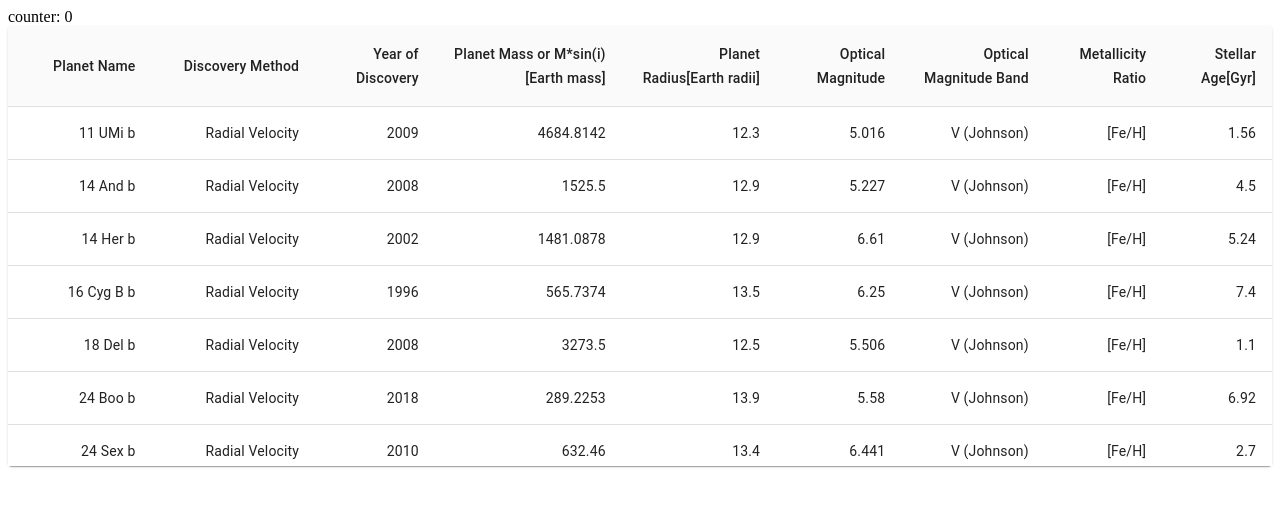
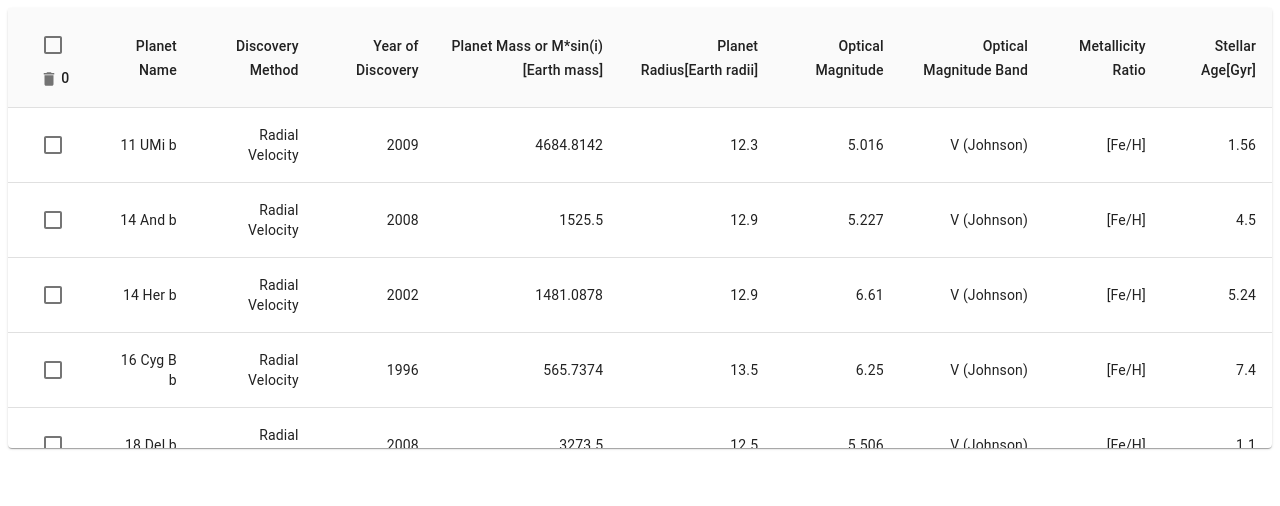
Before and after one commit to DzmitryCavi/data-grid, a React (Create React App) app: page / in a window 1280 px wide. Shown: the top 506 px of the page. Built offline with nearby package versions, Linux system fonts and the light colour scheme.

Commit message:
feat: delete rows func

```diff
--- a/package.json
+++ b/package.json
@@ -36,6 +36,7 @@
   },
   "devDependencies": {
     "@material-ui/core": "^4.9.5",
+    "@material-ui/icons": "^4.9.1",
     "react-window": "^1.8.5"
   }
 }
--- a/src/App.js
+++ b/src/App.js
@@ -13,7 +13,7 @@ import rootReducer from './store/reducers';
 function App() {
   return (
     <Provider store={store}>
-       <ToolsContainer />
+       {/* <ToolsContainer /> */}
        <DataTableContainer />
     </Provider>
   );
--- a/src/components/table/table.jsx
+++ b/src/components/table/table.jsx
@@ -8,6 +8,9 @@ import TableHead from '@material-ui/core/TableHead';
 import TableRow from '@material-ui/core/TableRow';
 import Paper from '@material-ui/core/Paper';
 import TableData from '../../data/planets';
+import Checkbox from '@material-ui/core/Checkbox';
+import IconButton from '@material-ui/core/IconButton';
+import DeleteIcon from '@material-ui/icons/Delete';
 
 const useStyles = makeStyles({
   root: {
@@ -37,15 +40,42 @@ export default function DataTable(props) {
       props.changeNumberOfSelectedRows(data);
     }
 
+    const deleteRows = () => {
+      props.deleteSelectedRows(data);
+      props.changeNumberOfSelectedRows(data);
+    }
+
+    const selectAllRows = () => {
+      props.selectAllRows(data);
+      props.changeNumberOfSelectedRows(data);
+    }
+
     const Row = () =>(
       <TableBody>
-        {data.map(row => (
-          <TableRow key={row.id} className={row.selected ? classes.activeRow : classes.unactiveRow} onClick={() => {rowClickHandler(row.id)}}>
+        {
+          data.map((row, index) => {
+            if(index < 10)
             {
-              row.data.map((cell, index) =>  (<TableCell key={row.id + index} align="right">{cell}</TableCell>))
+              return (<TableRow key={row.id}>
+                <TableCell align="center">
+                  <Checkbox checked={row.selected}
+                  value="secondary"
+                  color="primary"
+                  inputProps={{ 'aria-label': 'secondary checkbox' }}
+                  onChange={() => {rowClickHandler(row.id)}}
+                  />
+                </TableCell>
+                {
+                  row.data.map((cell, index) =>
+                  (<TableCell key={row.id + index} align="right">
+                      {cell}
+                    </TableCell>))
+                }
+              </TableRow>)
             }
-          </TableRow>
-        ))}
+          }
+          )
+        }
       </TableBody>
     )
 
@@ -55,6 +85,18 @@ export default function DataTable(props) {
         <Table className={classes.table} stickyHeader aria-label="sticky table">
           <TableHead>
             <TableRow>
+                <TableCell align="center">
+                  <Checkbox
+                  value="secondary"
+                  color="primary"
+                  inputProps={{ 'aria-label': 'secondary checkbox' }}
+                  onChange={selectAllRows}
+                  />
+                  <IconButton aria-label="delete" className={classes.margin} size="small" onClick={deleteRows}>
+                    <DeleteIcon fontSize="inherit" />
+                  </IconButton>
+                  {props.rowsCounter}
+                </TableCell>
                 {
                   tableHeadData.map(cell => (<TableCell key={cell}  align="right">{cell}</TableCell>))
                 }
--- a/src/components/table/tableContainer.jsx
+++ b/src/components/table/tableContainer.jsx
@@ -1,25 +1,34 @@
 import React from 'react';
 import { connect } from 'react-redux';
 import DataTable from './table';
-import { selectRow } from '../../store/table/actions'
-import { changeNumberOfSelectedRows } from '../../store/tools/actions'
+import { selectRow, changeNumberOfSelectedRows, deleteSelectedRows, selectAllRows } from '../../store/table/actions'
 
 function DataTableContainer(props){
     return (
-        <DataTable data={props.data} selectRow={props.selectRow} sortings={props.sortings} changeNumberOfSelectedRows={props.changeNumberOfSelectedRows}/>
+        <DataTable data={props.data}
+                   selectRow={props.selectRow}
+                   sortings={props.sortings}
+                   changeNumberOfSelectedRows={props.changeNumberOfSelectedRows}
+                   rowsCounter={props.rowsCounter}
+                   deleteSelectedRows={props.deleteSelectedRows}
+                   selectAllRows={props.selectAllRows}
+                   />
     )
 }
 
 const mapStateToProps = state => {
     return {
         data: state.table.data,
-        sortings: state.table.sortings
+        sortings: state.table.sortings,
+        rowsCounter: state.table.rowsCounter
     };
   }
 
 const mapDispatchToProps = {
+    selectAllRows,
     selectRow,
-    changeNumberOfSelectedRows
+    changeNumberOfSelectedRows,
+    deleteSelectedRows,
 }
 
 export default connect(mapStateToProps, mapDispatchToProps)(DataTableContainer)
--- a/src/components/tools/tools.jsx
+++ b/src/components/tools/tools.jsx
@@ -1,5 +1,16 @@
 import React from 'react';
 
 export default function Tools(props){
-return (<div>counter: {props.rowsCounter}</div>)
+    const clickHandler = ()=>{
+        console.log(props.data);
+        props.deleteSelectedRows(props.data);
+    }
+return (
+    <div>
+        <p>
+        counter: {props.rowsCounter}
+        </p>
+        <button onClick={clickHandler}>DELETE</button>
+    </div>
+    )
 }
--- a/src/components/tools/toolsContainer.jsx
+++ b/src/components/tools/toolsContainer.jsx
@@ -1,17 +1,22 @@
 import React from 'react';
 import { connect } from 'react-redux';
 import Tools from './tools';
+import {deleteSelectedRows} from '../../store/tools/actions'
 
 function ToolsContainer(props){
     return (
-        <Tools rowsCounter={props.rowsCounter} />
+        <Tools rowsCounter={props.rowsCounter} data={props.data} deleteSelectedRows={props.deleteSelectedRows}/>
     )
 }
 
 const mapStateToProps = state => {
     return {
-        rowsCounter: state.tools.rowsCounter
+        rowsCounter: state.tools.rowsCounter,
+        data: state.table.data
     };
-  }
+}
+const mapDispatchToProps = {
+    deleteSelectedRows
+}
 
-export default connect(mapStateToProps)(ToolsContainer)
+export default connect(mapStateToProps, mapDispatchToProps)(ToolsContainer)
--- a/src/store/reducers.js
+++ b/src/store/reducers.js
@@ -4,5 +4,4 @@ import {toolsReducer} from './tools/reducers'
 
 export default combineReducers({
     table: tableReducer,
-    tools: toolsReducer
 })
--- a/src/store/table/actions.js
+++ b/src/store/table/actions.js
@@ -1,5 +1,10 @@
 export const SORT_COLUMN = 'SORT_COLUMN';
 export const SELECT_ROW = 'SELECT_ROW';
+export const SELECT_ALL_ROWS = 'SELECT_ALL_ROWS';
+export const CHANGE_NUMBER_OF_SELECTED_ROWS = 'CHANGE_NUMBER_OF_SELECTED_ROWS';
+export const DELETE_SELECTED_ROWS = 'DELETE_SELECTED_ROWS';
+
+
 
 export const changeSortColumn = data => (
     {
@@ -10,6 +15,15 @@ export const changeSortColumn = data => (
     }
 );
 
+export const selectAllRows = data => (
+    {
+        type: SELECT_ALL_ROWS,
+        payload: data.map(el => {
+                el.selected = !el.selected;
+                return el
+            })
+    }
+)
 
 export const selectRow = (data, id) => (
     {
@@ -20,3 +34,19 @@ export const selectRow = (data, id) => (
             })
     }
 )
+
+export const changeNumberOfSelectedRows = data => (
+    {
+        type: CHANGE_NUMBER_OF_SELECTED_ROWS,
+        payload: data.reduce((ac,el)=> el.selected ? ac + 1 : ac, 0)
+    }
+);
+
+export const deleteSelectedRows = data => (
+    {
+        type: DELETE_SELECTED_ROWS,
+        payload: data.reduce((ac,el)=>
+            el.selected ? ac : ac.concat([el])
+        ,[])
+    }
+)
--- a/src/store/table/reducers.js
+++ b/src/store/table/reducers.js
@@ -1,4 +1,4 @@
-import { SORT_COLUMN, SELECT_ROW } from "./actions";
+import { SORT_COLUMN, SELECT_ROW, CHANGE_NUMBER_OF_SELECTED_ROWS, DELETE_SELECTED_ROWS, SELECT_ALL_ROWS } from "./actions";
 import TableData from '../../data/planets';
 
 const defaultData = TableData.data.reduce((ac,el) =>
@@ -8,6 +8,7 @@ const defaultData = TableData.data.reduce((ac,el) =>
 
 const defaultState = {
     data: defaultData,
+    rowsCounter: 0,
     sortings: []
 };
 
@@ -19,7 +20,22 @@ export const tableReducer = (state = defaultState, action) => {
                 ...state,
                 data: action.payload
             }
+        case SELECT_ALL_ROWS:
+            return {
+                ...state,
+                data: action.payload
+            }
         case SELECT_ROW:
+            return {
+                ...state,
+                data: action.payload
+            }
+        case CHANGE_NUMBER_OF_SELECTED_ROWS:
+            return {
+                ...state,
+                rowsCounter: action.payload
+            }
+        case DELETE_SELECTED_ROWS:
             return {
                 ...state,
                 data: action.payload
--- a/src/store/tools/actions.js
+++ /dev/null
@@ -1,16 +0,0 @@
-export const CHANGE_NUMBER_OF_SELECTED_ROWS = 'CHANGE_NUMBER_OF_SELECTED_ROWS';
-export const DELETE_SELECTED_ROWS = 'DELETE_SELECTED_ROWS';
-
-export const changeNumberOfSelectedRows = data => (
-    {
-        type: CHANGE_NUMBER_OF_SELECTED_ROWS,
-        payload: data.reduce((ac,el)=> el.selected ? ac + 1 : ac, 0)
-    }
-);
-
-export const deleteSelectedRows = data => (
-    {
-        type: DELETE_SELECTED_ROWS,
-        payload: data
-    }
-)
--- a/src/store/tools/reducers.js
+++ /dev/null
@@ -1,17 +0,0 @@
-import { CHANGE_NUMBER_OF_SELECTED_ROWS } from "./actions";
-
-const defaultState = {
-    rowsCounter: 0
-};
-
-export const toolsReducer = (state = defaultState, action) => {
-    switch (action.type)
-    {
-        case CHANGE_NUMBER_OF_SELECTED_ROWS:
-            return {
-                ...state,
-                rowsCounter: action.payload
-            }
-    }
-    return state;
-}
```
Also changed, not shown: 1 other file (tests, documents, lock files or other folders).
